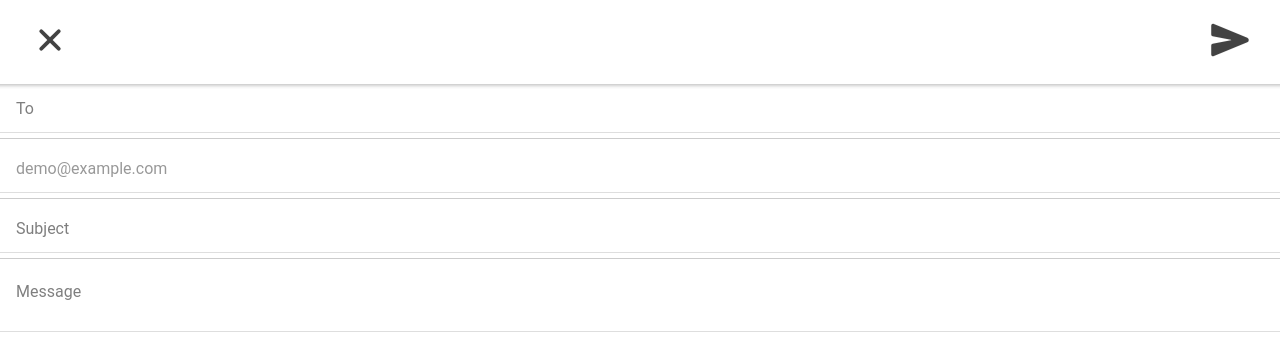
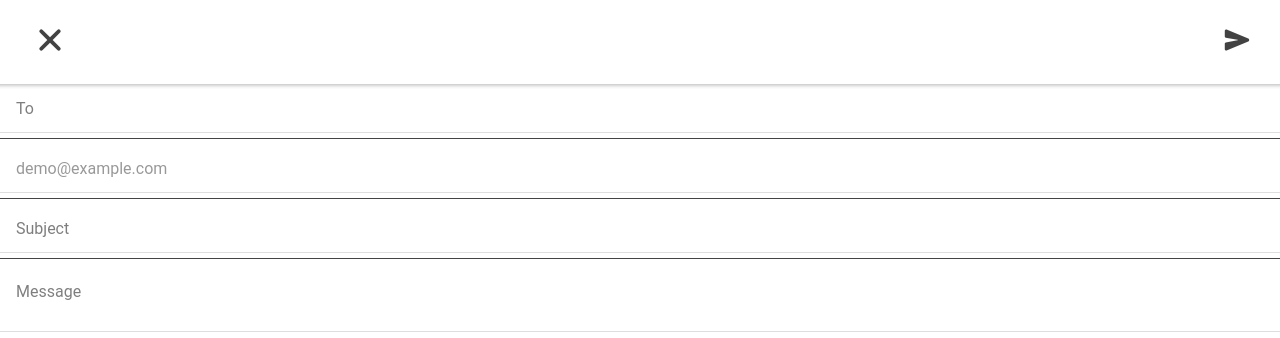
Before and after one commit to zilahir/R0334-3007_3, a React (Create React App) app: page /compose in a window 1280 px wide. Shown: the top 338 px of the page. Built offline with nearby package versions, Linux system fonts and the light colour scheme.

Commit message:
implementing basic api client

```diff
--- a/package.json
+++ b/package.json
@@ -26,6 +26,7 @@
     "ionicons": "^5.4.0",
     "react": "^17.0.1",
     "react-dom": "^17.0.1",
+    "react-query": "^3.39.2",
     "react-redux": "^8.0.2",
     "react-router": "^5.2.0",
     "react-router-dom": "^5.2.0",
--- a/src/screens/Compose/components/Header/index.tsx
+++ b/src/screens/Compose/components/Header/index.tsx
@@ -10,8 +10,12 @@ const RootContainer = styled.div`
     padding: 20px 30px;
 `
 
-const Icon = styled(IonIcon)`
-    font-size: 40px;
+interface IIcon {
+    fontSize: number;
+}
+
+const Icon = styled(IonIcon)<IIcon>`
+    font-size: ${({fontSize}) => fontSize}px
 `
 
 
@@ -23,13 +27,13 @@ const Header = () => {
             padding: 0,
             margin: 0,
         }}>
-            <Icon onClick={() => goBack()} icon={close} />
+            <Icon fontSize={40} onClick={() => goBack()} icon={close} />
         </p>
         <p style={{
             padding: 0,
             margin: 0,
         }}>
-            <Icon onClick={() => goBack()} icon={send} />
+            <Icon fontSize={26} onClick={() => goBack()} icon={send} />
         </p>
     </RootContainer>
     )
--- a/src/screens/Compose/index.tsx
+++ b/src/screens/Compose/index.tsx
@@ -6,7 +6,7 @@ import Layout from "../../components/common/Layout";
 import Header from "./components/Header";
 
 const Divider = styled.div`
-    border-bottom: 1px solid #ccc;
+    border-bottom: 1px solid #444;
     margin: 5px 0;
 `
 
```
Also changed, not shown: src/api/ApiClientProvider/index.tsx (added, +16 -0 lines), src/api/apiClient.ts (added, +19 -0 lines), 1 other file (tests, documents, lock files or other folders).
